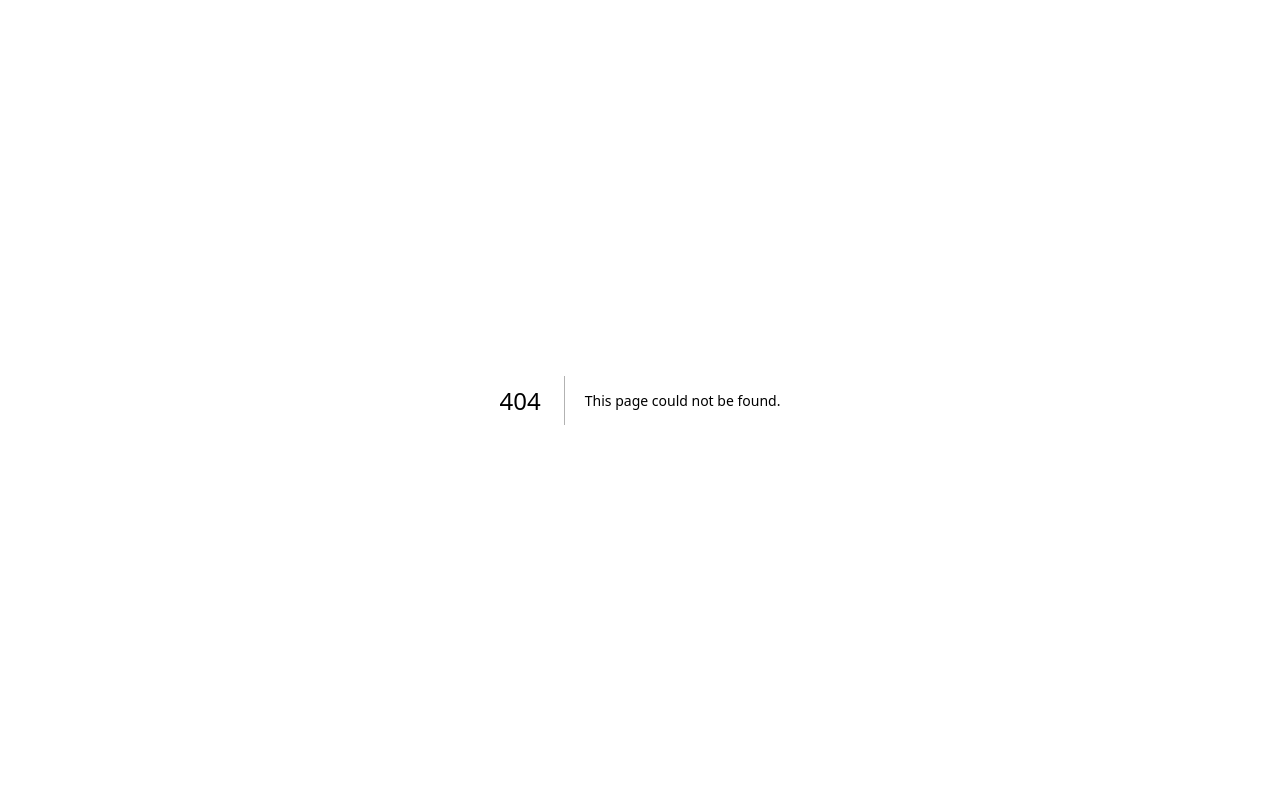
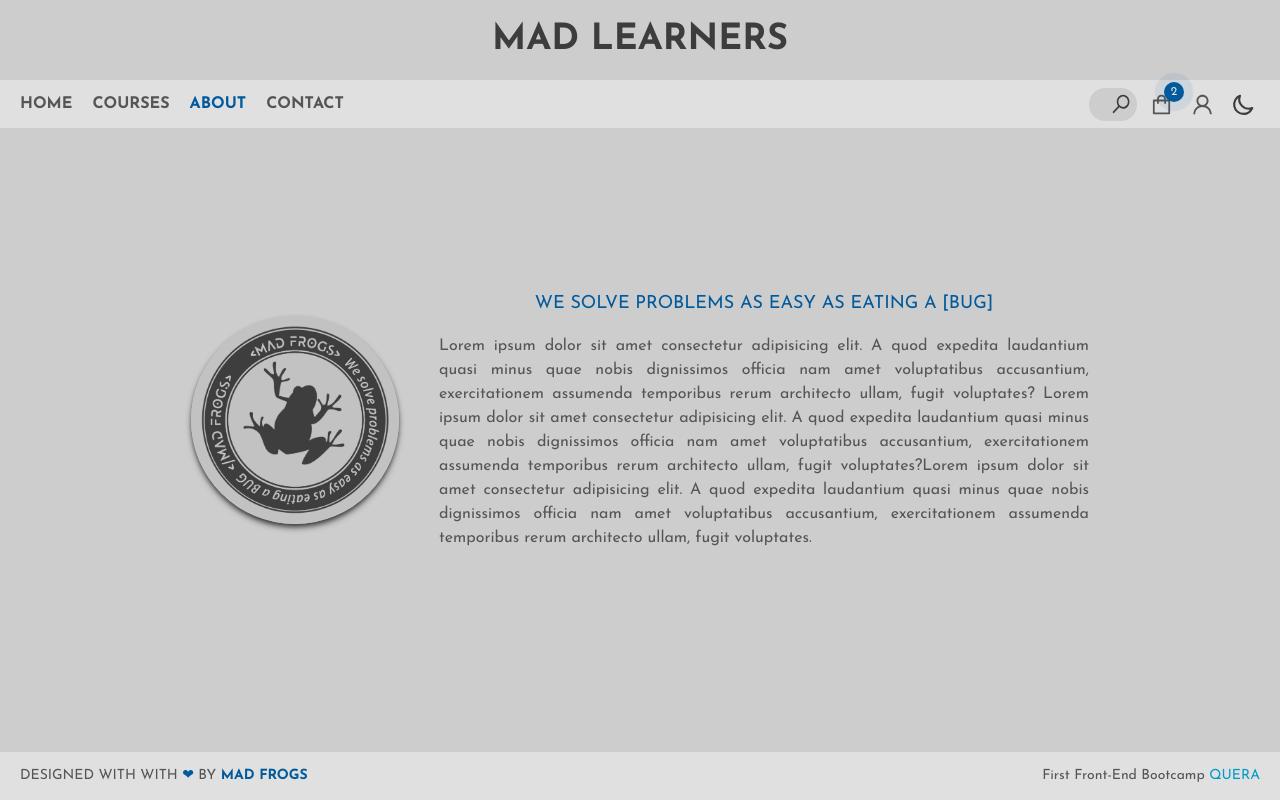
Before and after one commit to AmirEsfahanizadeh/mad-learners, a Next.js app: page /about in a window 1280 px wide. Before the commit this address had no page. Built offline with nearby package versions, Linux system fonts and the light colour scheme.

Commit message:
about folder added to pages

```diff
--- /dev/null
+++ b/src/pages/about/index.tsx
@@ -0,0 +1,16 @@
+import { About } from "@/components/about";
+import { DefaultLayout } from "@/components/layouts/default";
+
+interface AboutPageProps extends React.PropsWithChildren {
+  title: string;
+}
+
+const AboutPage: React.FunctionComponent<AboutPageProps> = (): JSX.Element => {
+  return (
+    <DefaultLayout title={"About"}>
+      <About />
+    </DefaultLayout>
+  );
+};
+
+export default AboutPage;
```
